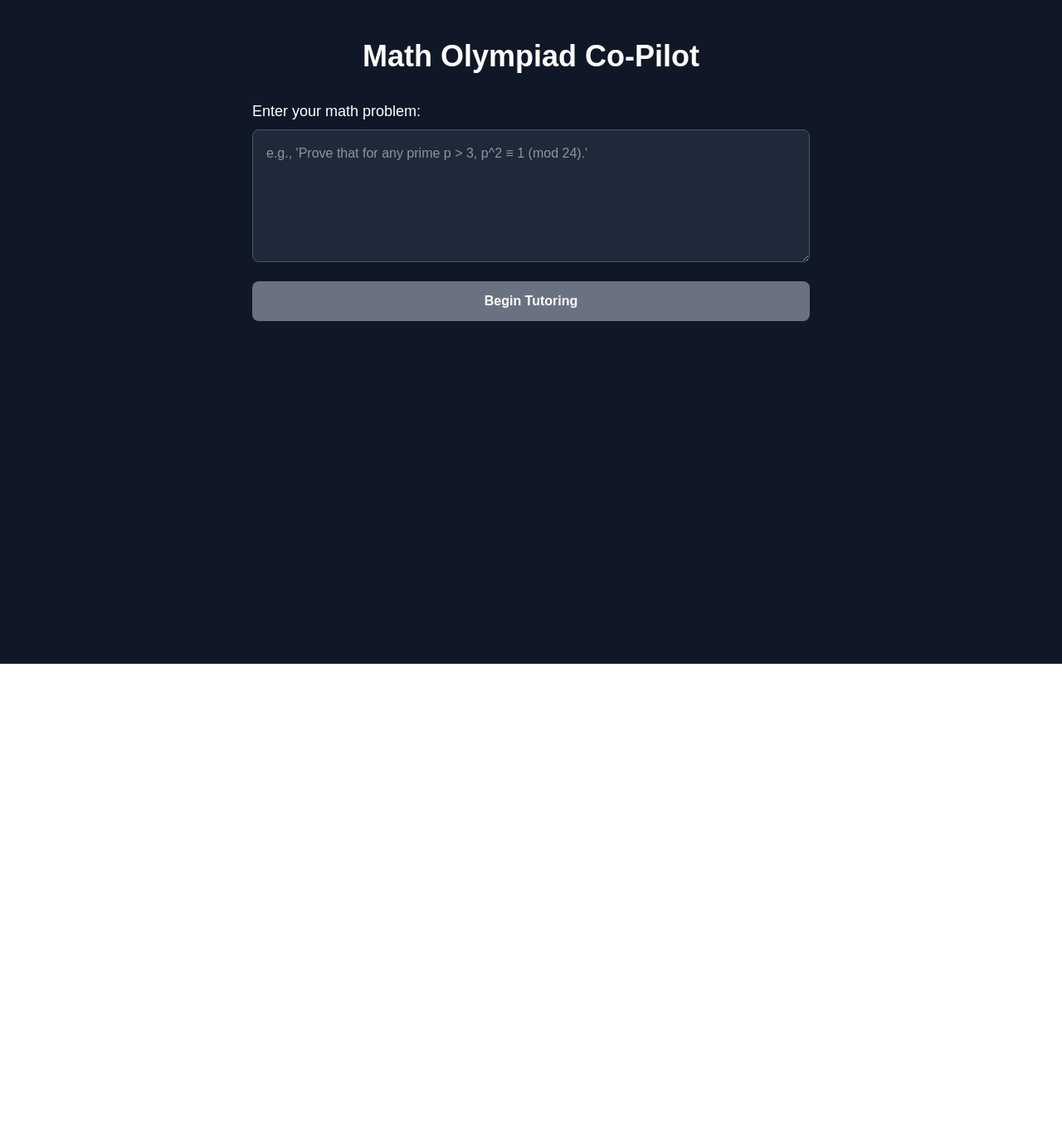
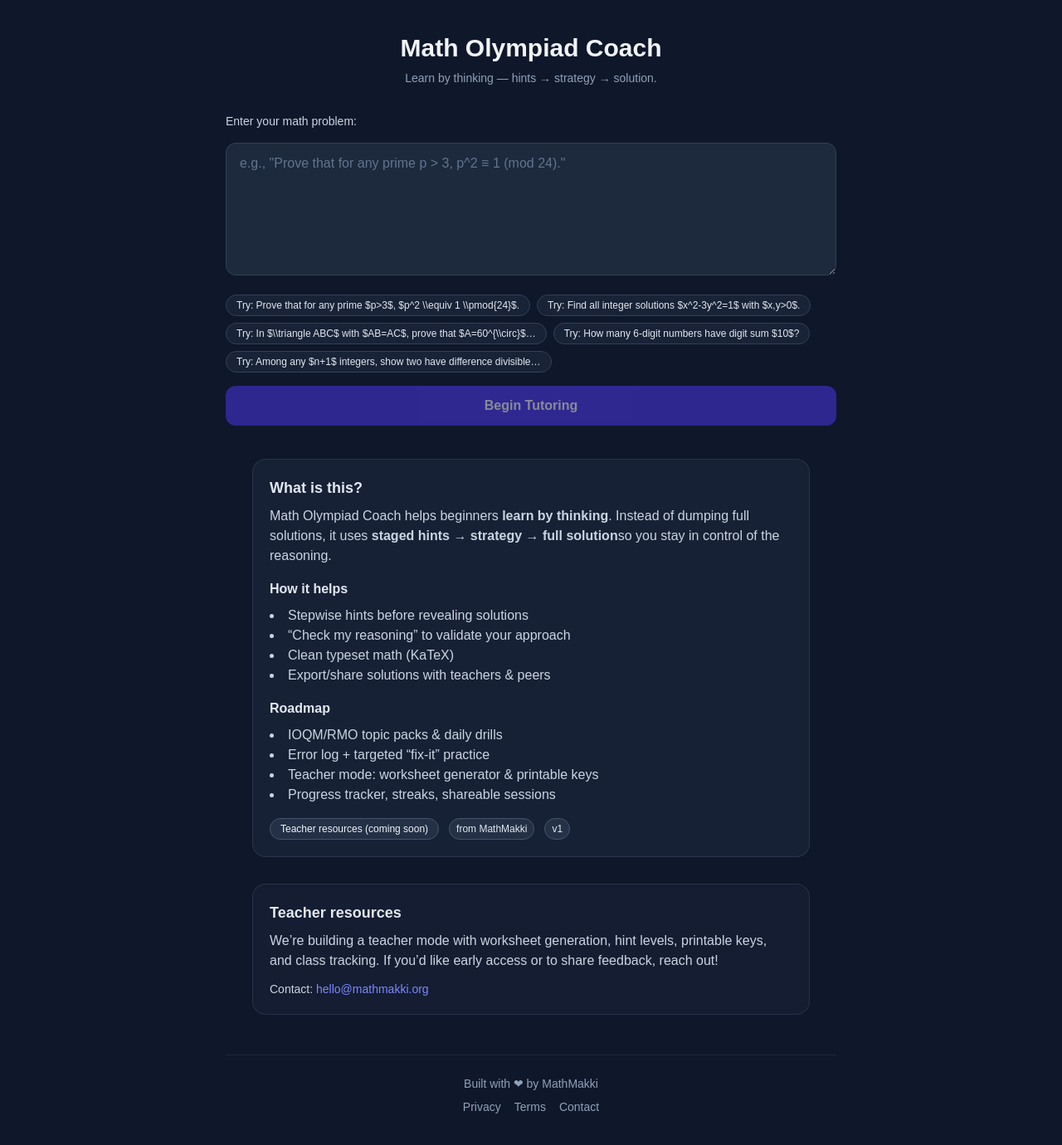
Before and after one commit to vmk06/math-copilot-v2, a Next.js app: page / in a window 1280 px wide. Shown: the top 1380 px of the page at 83% size. Before the commit the page ends 800 px from the top, so only its background shows below. Built offline with nearby package versions, Linux system fonts and the light colour scheme.

Commit message:
UI polish + staged hints flow + MathMakki Olympiad Coach

```diff
--- a/src/app/page.tsx
+++ b/src/app/page.tsx
@@ -1,142 +1,299 @@
 // File: src/app/page.tsx
 "use client";
 
-import { useState, FormEvent } from 'react';
-import 'katex/dist/katex.min.css';
+import React, { useRef, useState, FormEvent } from "react";
+import "katex/dist/katex.min.css";
 
-import ReactMarkdown from 'react-markdown';
-import remarkMath from 'remark-math';
-import rehypeKatex from 'rehype-katex';
+import ReactMarkdown from "react-markdown";
+import remarkMath from "remark-math";
+import rehypeKatex from "rehype-katex";
+import type { PluggableList } from "unified";
 
-// Helper to parse the structured response from the AI
-const parseAIResponse = (responseText: string) => {
-  const hints = [];
-  const hint1 = responseText.match(/<HINT_1>([\s\S]*?)<\/HINT_1>/);
-  const hint2 = responseText.match(/<HINT_2>([\s\S]*?)<\/HINT_2>/);
-  const hint3 = responseText.match(/<HINT_3>([\s\S]*?)<\/HINT_3>/);
-  const solution = responseText.match(/<FULL_SOLUTION>([\s\S]*?)<\/FULL_SOLUTION>/);
+/** Brand bits (quiet parent brand) */
+const PRODUCT = "Math Olympiad Coach";
+const ENDORSEMENT = "from MathMakki";
+const VERSION = "v1";
 
-  if (hint1) hints.push(hint1[1].trim());
-  if (hint2) hints.push(hint2[1].trim());
-  if (hint3) hints.push(hint3[1].trim());
+/**
+ * Parse staged output from the API.
+ * Accepts <HINT_1>, <HINT_2>, <HINT_3>, and <SOLUTION> (or <FULL_SOLUTION>).
+ */
+function parseAIResponse(text: string) {
+  const pull = (name: string) => {
+    const m = new RegExp(`<${name}>([\\s\\S]*?)</${name}>`, "i").exec(text);
+    return m?.[1]?.trim() ?? "";
+  };
+  const hints = [pull("HINT_1"), pull("HINT_2"), pull("HINT_3")].filter(Boolean) as string[];
+  const solution = pull("SOLUTION") || pull("FULL_SOLUTION");
+  return { hints, solution };
+}
 
-  return {
-    hints,
-    solution: solution ? solution[1].trim() : "Sorry, I couldn't generate a full solution.",
-  };
-};
+// Safe casts to avoid occasional unified/vfile type mismatches
+const REMARK_PLUGINS = [remarkMath] as unknown as PluggableList;
+const REHYPE_PLUGINS = [rehypeKatex] as unknown as PluggableList;
 
-export default function HomePage() {
-  const [problem, setProblem] = useState('');
-  const [isLoading, setIsLoading] = useState(false);
+/** Example prompts (LaTeX escaped for KaTeX) */
+const EXAMPLES: string[] = [
+  "Prove that for any prime $p>3$, $p^2 \\\\equiv 1 \\\\pmod{24}$.",
+  "Find all integer solutions $x^2-3y^2=1$ with $x,y>0$.",
+  "In $\\\\triangle ABC$ with $AB=AC$, prove that $A=60^{\\\\circ}$ if $\\\\angle B + \\\\angle C = 2\\\\angle A$.",
+  "How many 6-digit numbers have digit sum $10$?",
+  "Among any $n+1$ integers, show two have difference divisible by $n$."
+];
+
+export default function Page() {
+  const [query, setQuery] = useState("");
+  const [loading, setLoading] = useState(false);
+  const [error, setError] = useState<string | null>(null);
 
   const [hints, setHints] = useState<string[]>([]);
-  const [solution, setSolution] = useState('');
-  const [currentHintIndex, setCurrentHintIndex] = useState(-1);
-  const [showSolution, setShowSolution] = useState(false);
+  const [solution, setSolution] = useState<string>("");
+  const [currentHintIndex, setCurrentHintIndex] = useState(0);
 
-  const handleSubmit = async (event: FormEvent<HTMLFormElement>) => {
-    event.preventDefault();
-    setIsLoading(true);
+  const textareaRef = useRef<HTMLTextAreaElement>(null);
+
+  async function onSubmit(e?: FormEvent) {
+    e?.preventDefault();
+    if (!query.trim()) return;
+
+    setLoading(true);
+    setError(null);
     setHints([]);
-    setSolution('');
-    setCurrentHintIndex(-1);
-    setShowSolution(false);
+    setSolution("");
+    setCurrentHintIndex(0);
 
-    const response = await fetch('/api/solve', {
-      method: 'POST',
-      headers: { 'Content-Type': 'application/json' },
-      body: JSON.stringify({ problem: problem }),
+    try {
+      // Send both keys so the API can accept either
+      const res = await fetch("/api/solve", {
+        method: "POST",
+        headers: { "Content-Type": "application/json" },
+        body: JSON.stringify({ prompt: query, problem: query })
       });
 
-    const data = await response.json();
-    const parsedData = parseAIResponse(data.solution);
+      let raw = "";
+      const ct = res.headers.get("content-type") || "";
+      if (ct.includes("application/json")) {
+        const data = await res.json();
+        raw =
+          (data?.solution ||
+            data?.text ||
+            data?.message ||
+            data?.content ||
+            data?.output_text ||
+            "") + "";
+        if (!raw && data?.output?.[0]?.content?.[0]?.text) raw = data.output[0].content[0].text;
+        if (!raw && typeof data === "string") raw = data;
+      } else {
+        raw = await res.text();
+      }
 
-    setHints(parsedData.hints);
-    setSolution(parsedData.solution);
-    setCurrentHintIndex(0);
-    setIsLoading(false);
-  };
+      if (!res.ok) throw new Error(raw || `Request failed (${res.status})`);
 
-  const handleNextHint = () => {
-    if (currentHintIndex < hints.length - 1) {
-      setCurrentHintIndex(currentHintIndex + 1);
+      const parsed = parseAIResponse(raw);
+      setHints(parsed.hints);
+      setSolution(parsed.solution);
+    } catch (err: any) {
+      setError(err?.message || "Something went wrong.");
+    } finally {
+      setLoading(false);
     }
-  };
+  }
 
-  const handleShowSolution = () => {
-    setShowSolution(true);
-  };
+  function useExample(text: string, autoSubmit = false) {
+    setQuery(text);
+    requestAnimationFrame(() => textareaRef.current?.focus());
+    if (autoSubmit) onSubmit();
+  }
+
+  const canRevealAnother = currentHintIndex < hints.length;
 
   return (
-    <main className="flex min-h-screen flex-col items-center p-12 bg-gray-900 text-white">
-      <h1 className="text-4xl font-bold mb-8">Math Olympiad Co-Pilot</h1>
+    <main className="min-h-screen bg-slate-900 text-slate-100">
+      <div className="mx-auto max-w-3xl px-4 py-10">
+        <h1 className="text-center text-3xl font-extrabold">{PRODUCT}</h1>
+        <p className="mt-2 text-center text-sm text-slate-400">
+          Learn by thinking — hints → strategy → solution.
+        </p>
 
-      <form onSubmit={handleSubmit} className="w-full max-w-2xl">
-        <label htmlFor="problemInput" className="block text-lg font-medium mb-2">
-          Enter your math problem:
-        </label>
+        {/* Input form */}
+        <form onSubmit={onSubmit} className="mt-8 space-y-4">
+          <label className="block text-sm text-slate-300">Enter your math problem:</label>
           <textarea
-          id="problemInput"
-          value={problem}
-          onChange={(e) => setProblem(e.target.value)}
-          className="w-full h-40 p-4 bg-gray-800 border border-gray-600 rounded-lg focus:ring-2 focus:ring-blue-500 focus:outline-none"
-          placeholder="e.g., 'Prove that for any prime p > 3, p^2 ≡ 1 (mod 24).'"
-        ></textarea>
+            ref={textareaRef}
+            value={query}
+            onChange={(e) => setQuery(e.target.value)}
+            placeholder={`e.g., "Prove that for any prime p > 3, p^2 ≡ 1 (mod 24)."`}
+            className="h-40 w-full resize-y rounded-xl border border-slate-700 bg-slate-800 px-4 py-3 text-slate-100 placeholder:text-slate-500 focus:outline-none focus:ring-2 focus:ring-indigo-500"
+          />
+
+          {/* Example chips */}
+          <div className="flex flex-wrap gap-2">
+            {EXAMPLES.map((ex) => (
+              <button
+                key={ex}
+                type="button"
+                onClick={() => useExample(ex)}
+                className="rounded-full border border-slate-700 bg-slate-800/70 px-3 py-1 text-xs text-slate-200 hover:bg-slate-700/60"
+                title="Click to load this example"
+              >
+                Try: {ex.length > 60 ? ex.slice(0, 60) + "…" : ex}
+              </button>
+            ))}
+          </div>
 
           <button
             type="submit"
-          className="mt-4 w-full bg-blue-600 hover:bg-blue-700 text-white font-bold py-3 px-4 rounded-lg transition duration-200 disabled:bg-gray-500"
-          disabled={isLoading || !problem}
+            disabled={loading || !query.trim()}
+            className="w-full rounded-xl bg-indigo-600 py-3 font-semibold text-white transition hover:bg-indigo-500 disabled:cursor-not-allowed disabled:opacity-50"
           >
-          {isLoading ? 'Thinking...' : 'Begin Tutoring'}
+            {loading ? "Thinking…" : "Begin Tutoring"}
           </button>
         </form>
 
-      {/* Display Hints */}
-      {currentHintIndex >= 0 && !showSolution && (
-        <div className="w-full max-w-2xl mt-8">
-          {hints.slice(0, currentHintIndex + 1).map((hint, index) => (
-            <div key={index} className="prose prose-invert max-w-none bg-gray-800 rounded-lg p-6 mb-4">
-              <h2 className="text-2xl font-bold mb-4">Hint {index + 1}:</h2>
+        {/* Error banner */}
+        {error && (
+          <div className="mt-4 rounded-xl border border-red-400 bg-red-500/10 p-3 text-sm text-red-200">
+            {error}
+          </div>
+        )}
+
+        {/* Hints */}
+        {hints.length > 0 && (
+          <section className="mt-8">
+            {hints.slice(0, currentHintIndex).map((hint, idx) => (
+              <div key={idx} className="prose prose-invert max-w-none rounded-lg bg-slate-800 p-6 mb-4">
+                <h2 className="mb-4 text-2xl font-bold">Hint {idx + 1}:</h2>
                 <div className="not-prose">
-                <ReactMarkdown
-                  remarkPlugins={[remarkMath]}
-                  rehypePlugins={[rehypeKatex]}
-                >
+                  <ReactMarkdown remarkPlugins={REMARK_PLUGINS} rehypePlugins={REHYPE_PLUGINS}>
                     {hint}
                   </ReactMarkdown>
                 </div>
               </div>
             ))}
 
-          {/* Logic for the next hint / show solution buttons */}
-          {currentHintIndex < hints.length - 1 ? (
-            <button onClick={handleNextHint} className="w-full bg-green-600 hover:bg-green-700 text-white font-bold py-3 px-4 rounded-lg">
-              Show Next Hint
-            </button>
-          ) : (
-            <button onClick={handleShowSolution} className="w-full bg-purple-600 hover:bg-purple-700 text-white font-bold py-3 px-4 rounded-lg">
-              Show Full Solution
+            <div className="mt-2 flex flex-wrap gap-3">
+              {canRevealAnother && (
+                <button
+                  type="button"
+                  onClick={() => setCurrentHintIndex((n) => Math.min(n + 1, hints.length))}
+                  className="rounded-lg border border-slate-700 bg-slate-800 px-4 py-2 text-sm hover:bg-slate-700/60"
+                >
+                  Reveal next hint
                 </button>
               )}
-        </div>
+
+              {!solution && hints.length > 0 && (
+                <button
+                  type="button"
+                  onClick={() => setCurrentHintIndex(hints.length)}
+                  className="rounded-lg border border-slate-700 bg-slate-800 px-4 py-2 text-sm hover:bg-slate-700/60"
+                >
+                  Reveal all hints
+                </button>
               )}
 
-      {/* Display Full Solution */}
-      {showSolution && (
-        <div className="w-full max-w-2xl mt-8 prose prose-invert max-w-none bg-gray-800 rounded-lg p-6">
-          <h2 className="text-2xl font-bold mb-4">Full Solution:</h2>
+              {solution && (
+                <a
+                  href="#solution"
+                  className="rounded-lg bg-indigo-600 px-4 py-2 text-sm font-semibold text-white hover:bg-indigo-500"
+                >
+                  Jump to solution
+                </a>
+              )}
+            </div>
+          </section>
+        )}
+
+        {/* Solution */}
+        {solution && (
+          <section id="solution" className="mt-8 w-full max-w-2xl">
+            <div className="prose prose-invert max-w-none rounded-lg bg-slate-800 p-6">
+              <h2 className="mb-4 text-2xl font-bold">Full Solution</h2>
               <div className="not-prose">
-            <ReactMarkdown
-              remarkPlugins={[remarkMath]}
-              rehypePlugins={[rehypeKatex]}
-            >
+                <ReactMarkdown remarkPlugins={REMARK_PLUGINS} rehypePlugins={REHYPE_PLUGINS}>
                   {solution}
                 </ReactMarkdown>
               </div>
             </div>
+          </section>
         )}
+
+        {/* About / Mission / Roadmap */}
+        <section className="mx-auto mt-10 max-w-2xl text-slate-200">
+          <div className="rounded-2xl border border-slate-700/60 bg-slate-800/60 p-5">
+            <h2 className="text-lg font-semibold">What is this?</h2>
+            <p className="mt-2 text-slate-300">
+              {PRODUCT} helps beginners <span className="font-semibold">learn by thinking</span>.
+              Instead of dumping full solutions, it uses <span className="font-semibold">staged hints → strategy → full solution</span>
+              so you stay in control of the reasoning.
+            </p>
+
+            <h3 className="mt-4 text-base font-semibold">How it helps</h3>
+            <ul className="mt-2 list-inside list-disc text-slate-300">
+              <li>Stepwise hints before revealing solutions</li>
+              <li>“Check my reasoning” to validate your approach</li>
+              <li>Clean typeset math (KaTeX)</li>
+              <li>Export/share solutions with teachers & peers</li>
+            </ul>
+
+            <h3 className="mt-4 text-base font-semibold">Roadmap</h3>
+            <ul className="mt-2 list-inside list-disc text-slate-300">
+              <li>IOQM/RMO topic packs & daily drills</li>
+              <li>Error log + targeted “fix-it” practice</li>
+              <li>Teacher mode: worksheet generator & printable keys</li>
+              <li>Progress tracker, streaks, shareable sessions</li>
+            </ul>
+
+            <div className="mt-4 flex flex-wrap items-center gap-3">
+              <a
+                href="#teacher"
+                className="rounded-full border border-slate-600 bg-slate-700/50 px-3 py-1 text-xs text-slate-100 hover:bg-slate-700"
+              >
+                Teacher resources (coming soon)
+              </a>
+              <span className="rounded-full border border-slate-600 bg-slate-700/50 px-2 py-1 text-xs">
+                {ENDORSEMENT}
+              </span>
+              <span className="rounded-full border border-slate-600 bg-slate-700/50 px-2 py-1 text-xs">
+                {VERSION}
+              </span>
+            </div>
+          </div>
+        </section>
+
+        {/* Placeholder Teacher section */}
+        <section id="teacher" className="mx-auto mt-8 max-w-2xl text-slate-200">
+          <div className="rounded-2xl border border-slate-700/60 bg-slate-800/40 p-5">
+            <h2 className="text-lg font-semibold">Teacher resources</h2>
+            <p className="mt-2 text-slate-300">
+              We’re building a teacher mode with worksheet generation, hint levels, printable keys,
+              and class tracking. If you’d like early access or to share feedback, reach out!
+            </p>
+            <div className="mt-3 text-sm text-slate-300">
+              Contact:{" "}
+              <a className="text-indigo-400 hover:underline" href="mailto:hello@mathmakki.org">
+                hello@mathmakki.org
+              </a>
+            </div>
+          </div>
+        </section>
+
+        {/* Footer */}
+        <footer className="mt-12 border-t border-slate-800 pt-6 text-center text-sm text-slate-400">
+          <div>Built with ❤ by MathMakki</div>
+          <div className="mt-2 space-x-4">
+            <a className="hover:underline" href="#">
+              Privacy
+            </a>
+            <a className="hover:underline" href="#">
+              Terms
+            </a>
+            <a className="hover:underline" href="mailto:hello@mathmakki.org">
+              Contact
+            </a>
+          </div>
+        </footer>
+      </div>
     </main>
   );
 }
```
Lines whose indentation alone changed are shown as unchanged.
